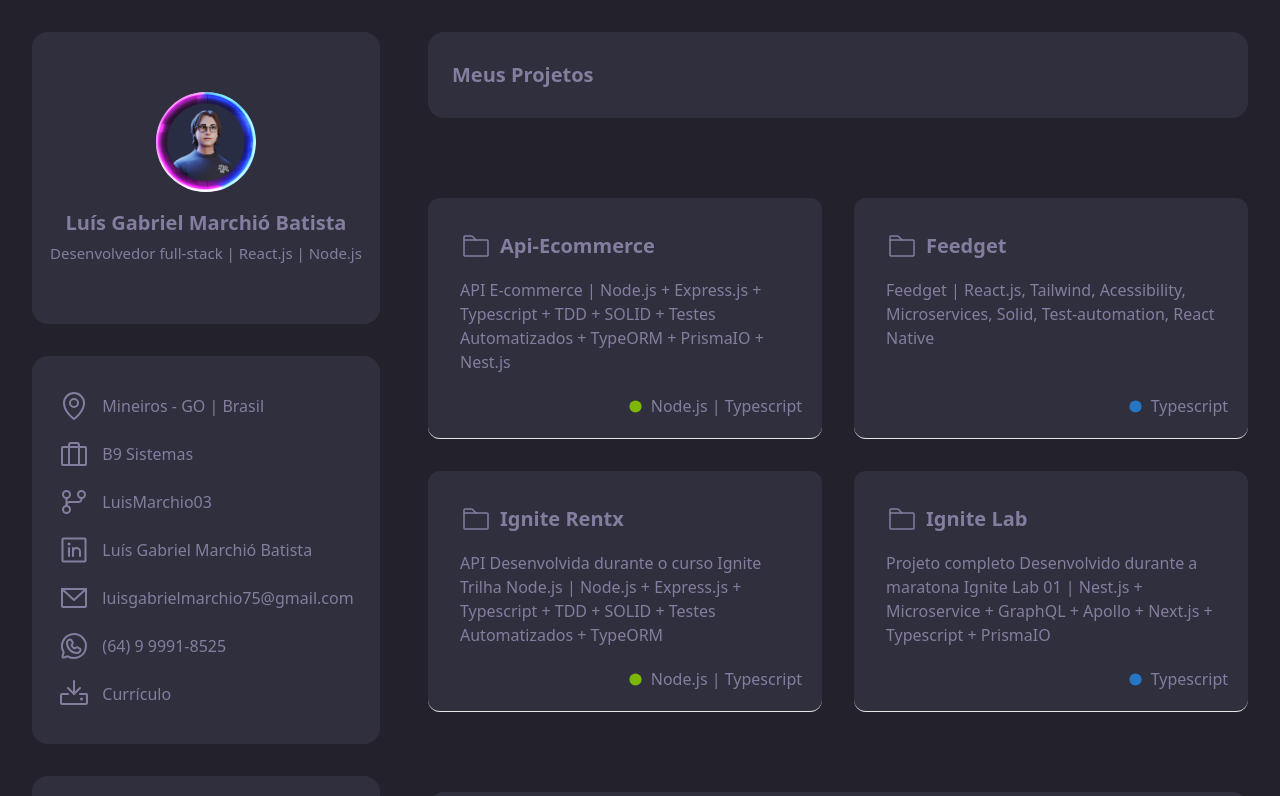
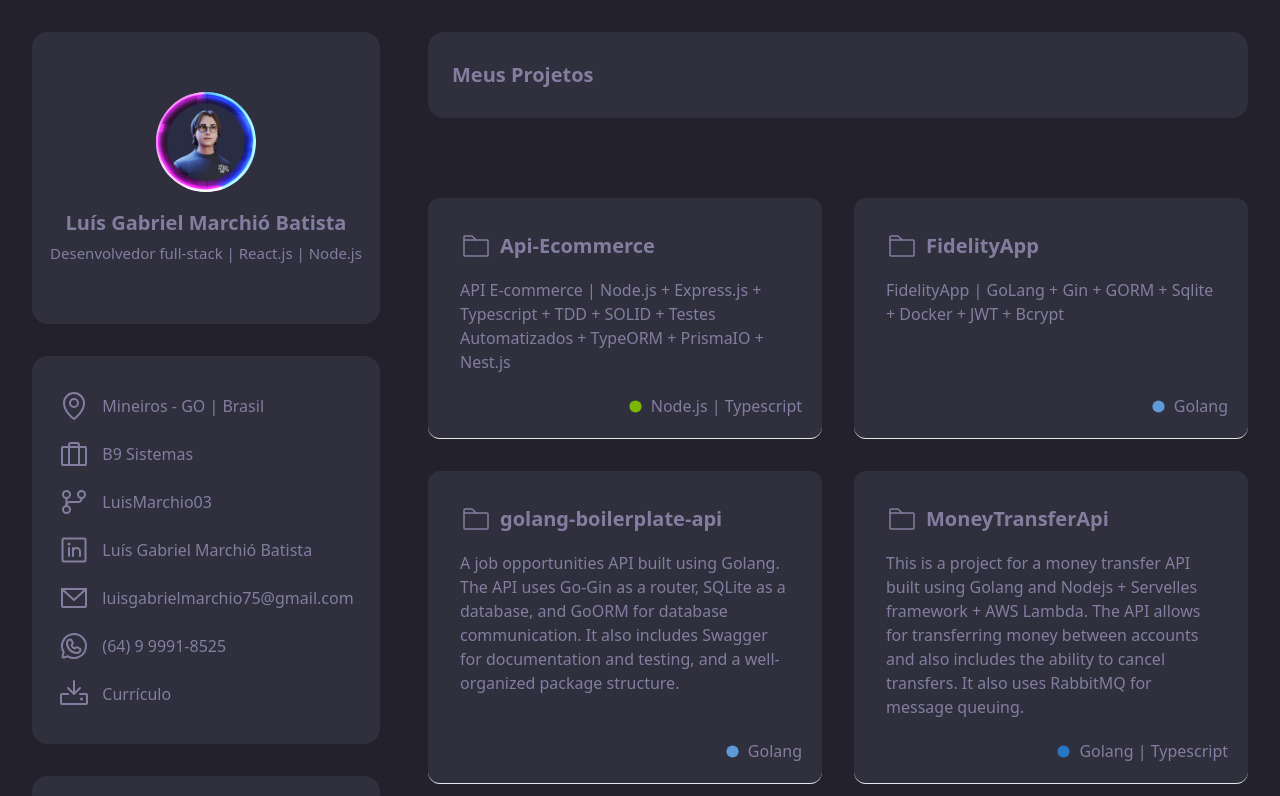
Before and after one commit to LuisMarchio03/web-portfolio, a Next.js app: page / in a window 1280 px wide. Shown: the top 796 px of the page. Built offline with nearby package versions, Linux system fonts and the light colour scheme.

Commit message:
feat: add new projects

```diff
--- a/src/pages/index.tsx
+++ b/src/pages/index.tsx
@@ -61,22 +61,63 @@ const Home: NextPage = () => {
               </Link>
 
               <Link
-                href="https://github.com/LuisMarchio03/Feedget"
+                href="https://github.com/LuisMarchio03/FidelityApp"
                 target="_blank"
               >
                 <a target="_blank" className="relative w-[100%] lg:w-[50%] p-8 bg-[#302F3D] text-[837E9F] rounded-xl border-b cursor-pointer">
                   <h2 className="text-[20px] font-bold flex items-center gap-2">
                     <Folder size={32} weight="light" />
-                    Feedget
+                    FidelityApp
                   </h2>
 
                   <p className="pb-8 pt-4">
-                    Feedget | React.js, Tailwind, Acessibility, Microservices,
-                    Solid, Test-automation, React Native
+                    FidelityApp | GoLang + Gin + GORM + Sqlite + Docker + JWT + Bcrypt
+                  </p>
+                  <span className="absolute bottom-5 right-5 flex items-center ">
+                    <Circle size={15} weight="fill" color="#5e9ad7" />
+                    <p className="ml-2">Golang</p>
+                  </span>
+                </a>
+              </Link>
+            </div>
+
+            <div className="w-[100%] h-auto flex flex-col lg:flex-row gap-8">
+              <Link
+                href="https://github.com/LuisMarchio03/golang-boilerplate-api"
+                target="_blank"
+              >
+                <a target="_blank" className="relative w-[100%] lg:w-[50%] p-8 bg-[#302F3D] text-[837E9F] rounded-xl border-b cursor-pointer">
+                  <h2 className="text-[20px] font-bold flex items-center gap-2">
+                    <Folder size={32} weight="light" />
+                    golang-boilerplate-api
+                  </h2>
+
+                  <p className="pb-8 pt-4">
+                  A job opportunities API built using Golang. The API uses Go-Gin as a router, SQLite as a database, and GoORM for database communication. It also includes Swagger for documentation and testing, and a well-organized package structure.
+                  </p>
+                  <span className="absolute bottom-5 right-5 flex items-center ">
+                    <Circle size={15} weight="fill" color="#5e9ad7" />
+                    <p className="ml-2">Golang</p>
+                  </span>
+                </a>
+              </Link>
+
+              <Link
+                href="https://github.com/LuisMarchio03/MoneyTransferApi"
+                target="_blank"
+              >
+                <a target="_blank" className="relative w-[100%] lg:w-[50%] p-8 bg-[#302F3D] text-[837E9F] rounded-xl border-b cursor-pointer">
+                  <h2 className="text-[20px] font-bold flex items-center gap-2">
+                    <Folder size={32} weight="light" />
+                    MoneyTransferApi
+                  </h2>
+
+                  <p className="pb-8 pt-4">
+                    This is a project for a money transfer API built using Golang and Nodejs + Servelles framework + AWS Lambda. The API allows for transferring money between accounts and also includes the ability to cancel transfers. It also uses RabbitMQ for message queuing.
                   </p>
                   <span className="absolute bottom-5 right-5 flex items-center ">
                     <Circle size={15} weight="fill" color="#2676c6" />
-                    <p className="ml-2">Typescript</p>
+                    <p className="ml-2">Golang | Typescript</p>
                   </span>
                 </a>
               </Link>
@@ -111,17 +152,15 @@ const Home: NextPage = () => {
                 <a target="_blank" className="relative w-[100%] lg:w-[50%] p-8 bg-[#302F3D] text-[837E9F] rounded-xl border-b cursor-pointer">
                   <h2 className="text-[20px] font-bold flex items-center gap-2">
                     <Folder size={32} weight="light" />
-                    Ignite Lab
+                    professional-react-project-using-jest-testing-library-react-and-storybook
                   </h2>
 
                   <p className="pb-8 pt-4">
-                    Projeto completo Desenvolvido durante a maratona Ignite Lab
-                    01 | Nest.js + Microservice + GraphQL + Apollo + Next.js +
-                    Typescript + PrismaIO
+                    Projeto desenvolvido durante o curso professional-react-project-using-jest-testing-library-react-and-storybook | React + Typescript + Jest + Testing Library + Storybook + React Testing Library
                   </p>
                   <span className="absolute bottom-5 right-5 flex items-center ">
-                    <Circle size={15} weight="fill" color="#2676c6" />
-                    <p className="ml-2">Typescript</p>
+                    <Circle size={15} weight="fill" color="#784abe" />
+                    <p className="ml-2">HTML | CSS | TypeScript</p>
                   </span>
                 </a>
               </Link>
```
